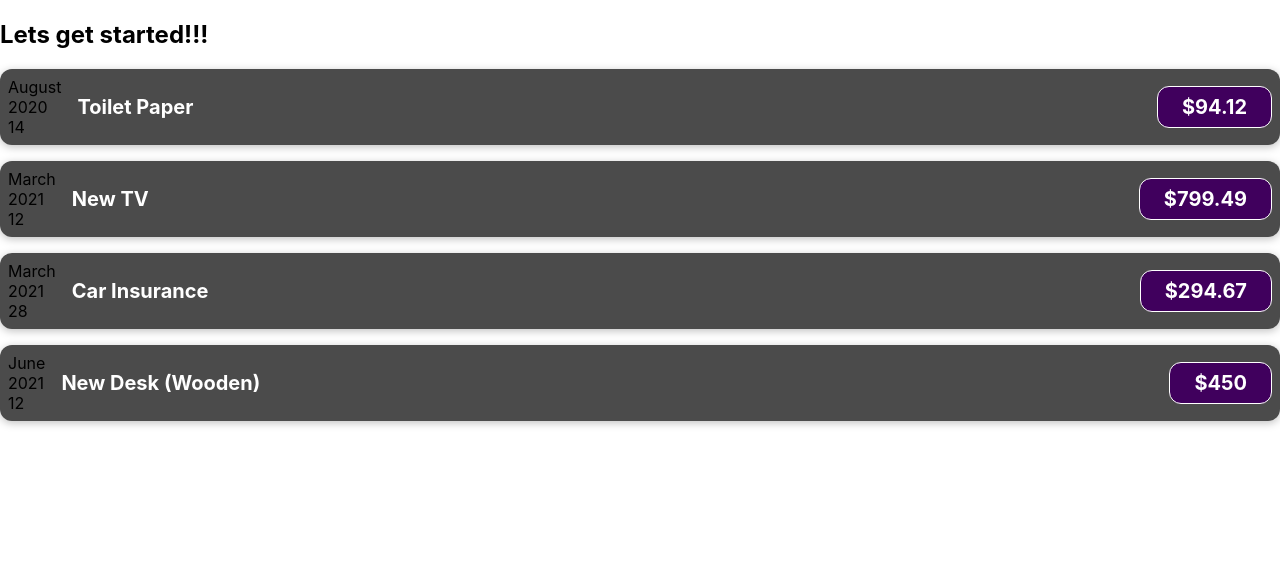
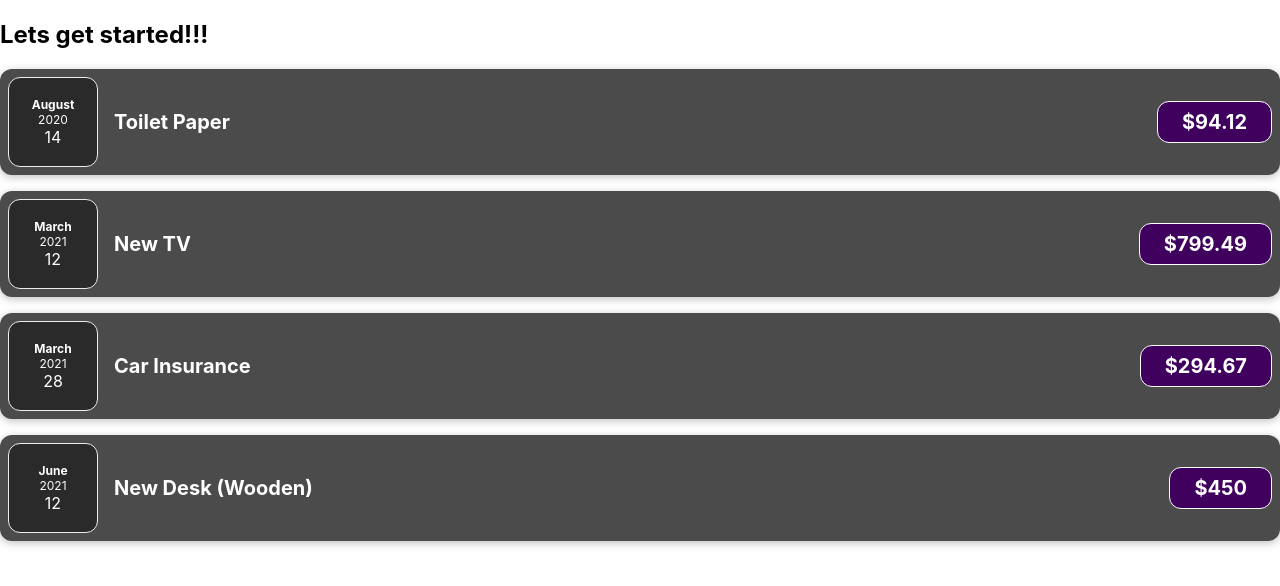
Before and after one commit to Sand82/React, a React (Create React App) app in the folder react-exercise/: page / in a window 1280 px wide. Shown: the top 586 px of the page. Built offline with nearby package versions, Linux system fonts and the light colour scheme.

Commit message:
added style component to expense data component

```diff
--- /dev/null
+++ b/react-exercise/src/components/ExpanseDate.js
@@ -0,0 +1,17 @@
+import "./ExpenseDate.css";
+
+const ExpenseDate = ({ date }) => {
+  const mounth = date.toLocaleString("en-US", { month: "long" });
+  const day = date.toLocaleString("en-US", { day: "2-digit" });
+  const year = date.getFullYear();
+
+  return (
+    <div className="expense-date">
+      <div className="expense-date__month">{mounth}</div>
+      <div className="expense-date__year">{year}</div>
+      <div className="expense-date-date__day">{day}</div>
+    </div>
+  );
+};
+
+export default ExpenseDate;
--- /dev/null
+++ b/react-exercise/src/components/ExpenseDate.css
@@ -0,0 +1,26 @@
+.expense-date {
+  display: flex;
+  flex-direction: column;
+  width: 5.5rem;
+  height: 5.5rem;
+  border: 1px solid #ececec;
+  background-color: #2a2a2a;
+  color: white;
+  border-radius: 12px;
+  align-items: center;
+  justify-content: center;
+}
+
+.expense-date__month {
+  font-size: 0.75rem;
+  font-weight: bold;
+}
+
+.expense-date__year {
+  font-size: 0.75rem;
+}
+
+.expense-date__day {
+  font-size: 1.5rem;
+  font-weight: bold;
+}
--- a/react-exercise/src/components/ExpenseItem.js
+++ b/react-exercise/src/components/ExpenseItem.js
@@ -1,11 +1,11 @@
 import "./ExpenseItem.css";
 
-import ExspenseDate from "./ExspanseDate";
+import ExpenseDate from "./ExpanseDate";
 
 const ExpenseItem = ({ exspense }) => {
   return (
     <div className="expense-item">
-      <ExspenseDate date={exspense.date} />
+      <ExpenseDate date={exspense.date} />
       <div className="expense-item__description">
         <h2>{exspense.title}</h2>
         <div className="expense-item__price">${exspense.amount}</div>
--- a/react-exercise/src/components/ExspanseDate.js
+++ /dev/null
@@ -1,15 +0,0 @@
-const ExspenseDate = ({ date }) => {
-  const mounth = date.toLocaleString("en-US", { month: "long" });
-  const day = date.toLocaleString("en-US", { day: "2-digit" });
-  const year = date.getFullYear();
-
-  return (
-    <div>
-      <div>{mounth}</div>
-      <div>{year}</div>
-      <div>{day}</div>
-    </div>
-  );
-};
-
-export default ExspenseDate;
```
